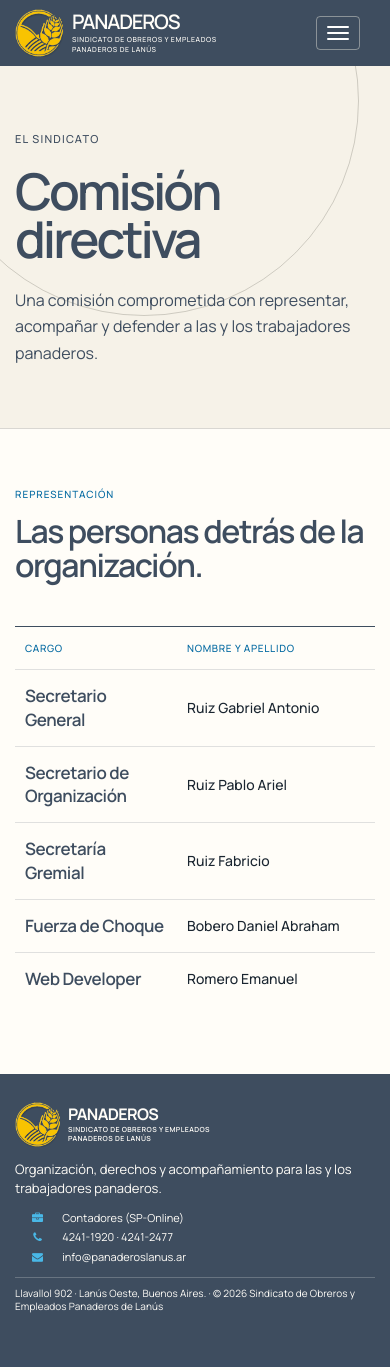
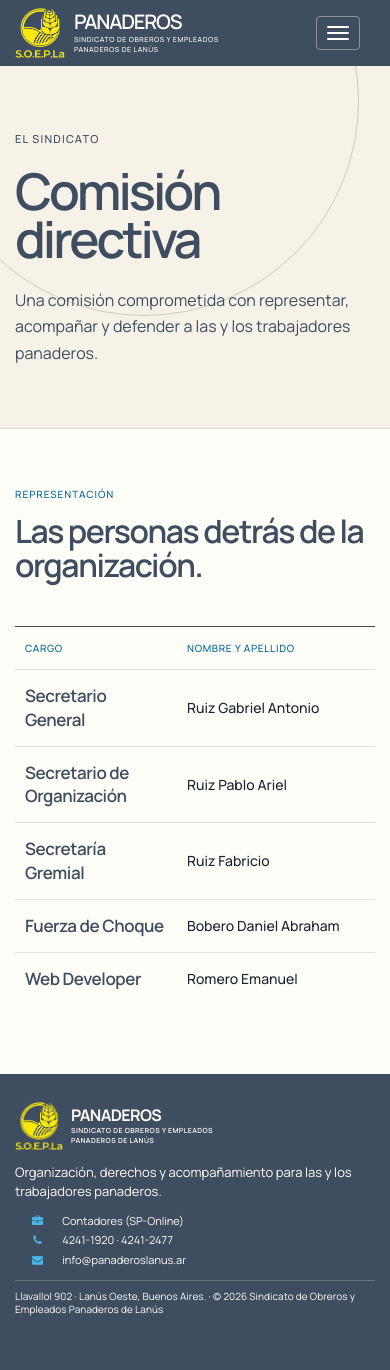
Before and after one commit to ema14bdt/panaderos, a PHP site: page /comision-directiva.php in a window 390 px wide. Run offline with PHP 8.4, Linux system fonts and the light colour scheme.

Commit message:
chore: replace header and footer logo asset

```diff
--- a/css/main.css
+++ b/css/main.css
@@ -593,7 +593,7 @@ div.salary-banner--portal:hover, div.salary-banner--portal:focus { box-shadow: n
 .site-footer__inner { display: grid; grid-template-columns: 180px minmax(220px, 1fr) auto; grid-template-areas: 'brand message contact' 'legal legal legal'; align-items: center; gap: 16px 30px; min-width: 0; }
 .site-footer__brand { grid-area: brand; display: inline-flex; align-items: center; color: var(--cream); text-decoration: none; }
 .site-footer__brand:hover, .site-footer__brand:focus { color: var(--cream); text-decoration: none; }
-.site-footer__brand img { width: 45px; height: 45px; object-fit: cover; object-position: left center; }
+.site-footer__brand img { width: 48px; height: 48px; object-fit: contain; object-position: center; }
 .site-footer__brand span { display: flex; margin-left: 8px; flex-direction: column; line-height: 1; text-transform: uppercase; }
 .site-footer__brand strong { color: #fffdf8; font-size: 16px; font-weight: 700; letter-spacing: -.04em; }
 .site-footer__brand small { margin-top: 3px; color: #fffdf8; font-size: 7px; font-weight: 600; letter-spacing: .06em; line-height: 1.35; }
@@ -612,7 +612,7 @@ div.salary-banner--portal:hover, div.salary-banner--portal:focus { box-shadow: n
 .site-header .navbar-header { min-height: 74px; }
 .site-brand { display: inline-flex; height: 74px; align-items: center; color: var(--cream); text-decoration: none; }
 .site-brand:hover, .site-brand:focus { color: var(--cream); text-decoration: none; }
-.site-brand img { width: 55px; height: 55px; object-fit: cover; object-position: left center; }
+.site-brand img { width: 55px; height: 55px; object-fit: contain; object-position: center; }
 .site-brand__copy { display: flex; margin-left: 9px; flex-direction: column; line-height: 1; text-transform: uppercase; }
 .site-brand__copy strong { color: #fffdf8; font-family: var(--serif); font-size: 20px; font-weight: 600; letter-spacing: -.06em; }
 .site-brand__copy small { margin-top: 3px; color: #fffdf8; font-family: var(--mono); font-size: 7px; font-weight: 500; letter-spacing: .08em; line-height: 1.35; }
@@ -805,7 +805,7 @@ body.lightbox-open { overflow: hidden !important; }
 .site-page .site-footer { padding: 28px 0; background: var(--ink); color: var(--cream); }
 .site-page .site-footer .box { padding: 0; background: transparent; }
 .site-page .site-footer__inner { display: grid; grid-template-columns: 180px minmax(220px, 1fr) auto; grid-template-areas: 'brand message contact' 'legal legal legal'; align-items: center; gap: 16px 30px; }
-.site-page .site-footer__brand img { display: block; width: 45px; height: 45px; }
+.site-page .site-footer__brand img { display: block; width: 48px; height: 48px; }
 .site-page .site-footer__message { margin: 0; color: #fffdf8; font-size: 13px; line-height: 1.45; }
 .site-page .site-footer__legal { color: rgba(255,253,248,.82); font-family: var(--mono); font-size: 10px; letter-spacing: .01em; white-space: nowrap; }
 #header.site-header { position: fixed; top: 0; right: 0; left: 0; z-index: 99999; width: 100%; height: auto; background: var(--ink); }
@@ -839,7 +839,7 @@ body.lightbox-open { overflow: hidden !important; }
   .site-page .page-content > .container > * { max-width: 100%; min-width: 0; }
   .site-page .page-content img { max-width: 100%; }
   .site-header .navbar-header, .site-header .navbar, .site-brand { min-height: 66px; height: 66px; }
-  .site-brand img { width: 48px; height: 48px; object-fit: cover; object-position: left center; }
+  .site-brand img { width: 50px; height: 50px; object-fit: contain; object-position: center; }
   .site-header .navbar-toggle { margin-top: 16px; }
   .site-header .navbar-collapse, .home-2026 .navbar-collapse { margin: 0 -15px; padding: 0 15px 13px; background: var(--ink); border-top: 1px solid rgba(255,253,248,.18); box-shadow: 0 12px 18px rgba(0,0,0,.16); }
   .site-header .navbar-collapse .navbar-nav { margin: 0; }
--- a/footer.php
+++ b/footer.php
@@ -7,7 +7,7 @@ $footer_phone = preg_replace('/[^0-9+]/', '', $site_content['phone']);
     <div class="box">
         <div class="container site-footer__inner">
             <a class="site-footer__brand" href="<?php echo $site_base; ?>index.php">
-                <img src="<?php echo $site_base; ?>images/logoH.png" alt="">
+                <img src="<?php echo $site_base; ?>images/logo.png" alt="">
                 <span><strong>Panaderos</strong><small>Sindicato de Obreros y Empleados<br>Panaderos de Lanús</small></span>
             </a>
             <p class="site-footer__message">Organización, derechos y acompañamiento para las y los trabajadores panaderos.</p>
--- a/menu.php
+++ b/menu.php
@@ -23,7 +23,7 @@ $isNovedades = ($currentScript === 'novedades.php' || strpos($currentUri, '/nove
                     <span class="icon-bar"></span>
                 </button>
                 <a class="site-brand" href="<?php echo $site_base; ?>index.php" aria-label="Panaderos de Lanús, inicio">
-                    <img src="<?php echo $site_base; ?>images/logoH.png" alt="">
+                    <img src="<?php echo $site_base; ?>images/logo.png" alt="">
                     <span class="site-brand__copy"><strong>Panaderos</strong><small>Sindicato de Obreros y Empleados<br>Panaderos de Lanús</small></span>
                 </a>
             </div>
```
Also changed, not shown: images/logo.png.
